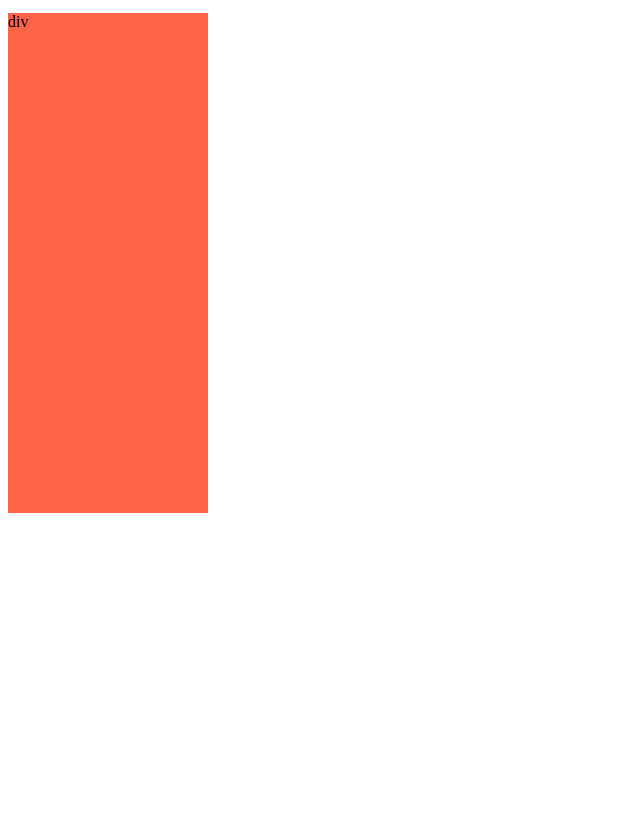
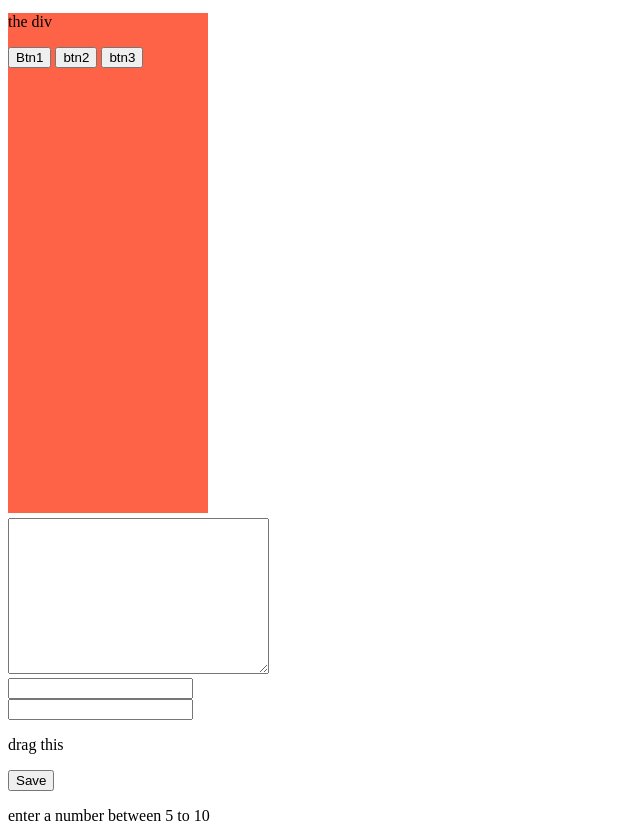
Before and after one commit to schnehowebking/JavaScriptsLessions, a plain HTML site: page index.html in a window 1280 px wide. Shown: the part 928-1766 px from the top of the page, without its empty margins (0-640 px from the left). Before the commit the page ends 1449 px from the top, so only its background shows below. Drawn offline with Linux system fonts and the light colour scheme.

Commit message:
update html

```diff
--- a/index.html
+++ b/index.html
@@ -91,10 +91,95 @@
 
     <!-- MouseEvent  -->
 
-    <div id="mouseEvents">
-        <p>div</p>
+    <div class="mouseClass" id="mouseEvents">
+        <p> the div</p>
+
+        <!-- More about click -->
+
+        <button class="btn">Btn1</button>
+        <button class="btn">btn2</button>
+        <button class="btn">btn3</button>
     </div>
 
+     <!-- MouseEvent  end-->
+
+     <!-- KeyboardEvent -->
+     <textarea name="" id="" cols="30" rows="10"></textarea>
+
+
+
+     <!-- KeyboardEvent end -->
+
+
+     <!-- FocusEvent -->
+
+     <form action="">
+        <input type="text">
+
+     </form>
+
+     <!-- FocusEvent End -->
+
+
+     <!-- ClipboardEvent -->
+     <form action="">
+
+        <input type="text">
+        <p></p>
+
+     </form>
+
+     <!-- ClipboardEvent End -->
+
+
+     <!-- DragEvent -->
+     <div class="div">
+
+     </div>
+
+     <p id="draggable" draggable="true">drag this</p>
+     <!-- DragEvent end -->
+
+
+
+
+     <!-- BOM -->
+     <!-- setTimeOut(), setInterval(), make clock -->
+        <button class="save-btn">Save</button>
+        <p class="message"></p>
+
+
+
+
+     <!-- setTimeOut() end-->
+
+
+     <!-- BOM end -->
+
+
+     <!--  error handling -->
+
+     <!-- throw statement( create custom error) -->
+
+     <p>enter a number between 5 to 10</p>
+
+     <input type="number" name="" id="inputtext">
+     <button id="checkButton">Check</button>
+
+     <!-- throw statement( create custom error) end -->
+
+
+     <!--  error handling end -->
+
+
+     <!-- canvas with js -->
+
+     <canvas id="myCanvas" width="400" height="300">
+
+     </canvas>
+
+
+     <!-- canvas with js end -->
 
 
 
```
